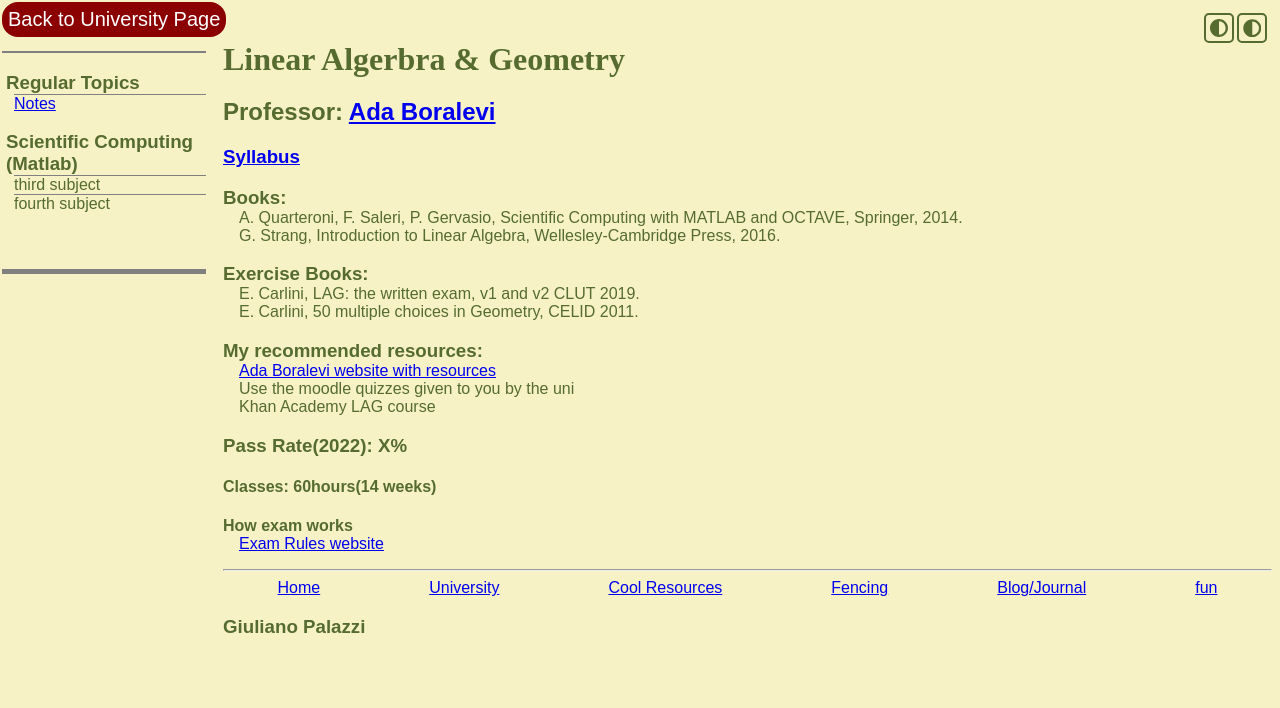
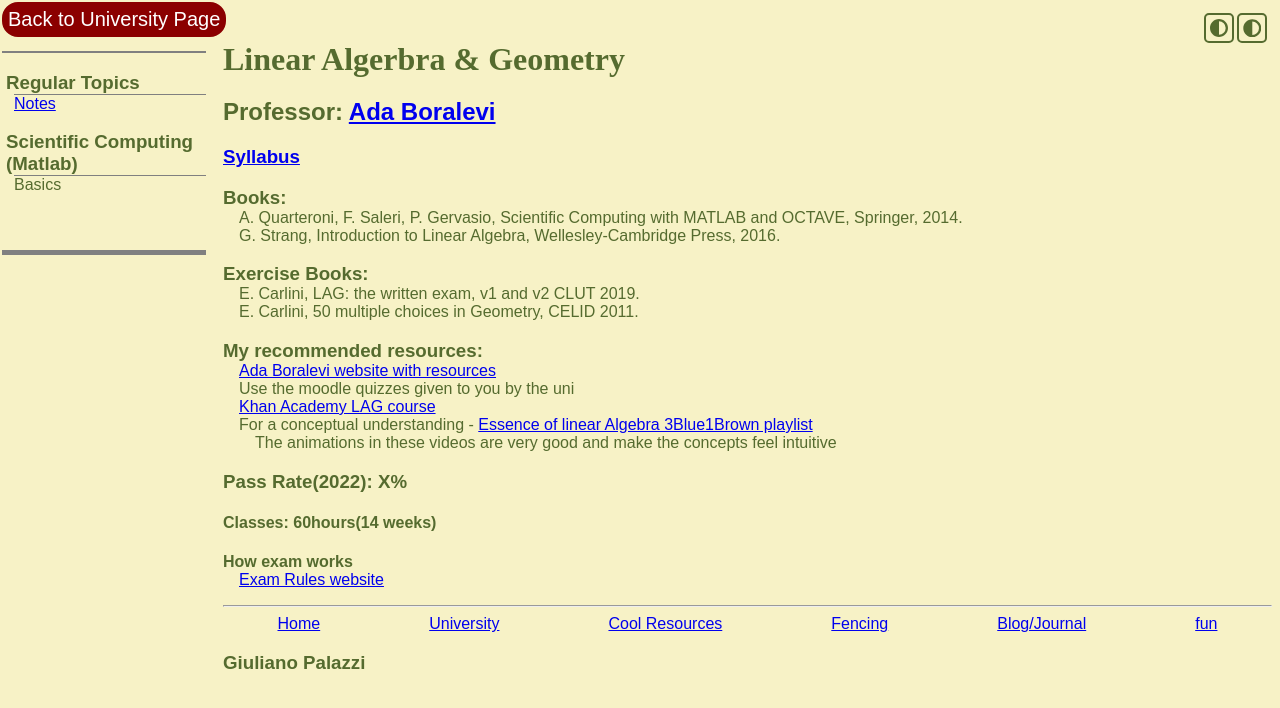
Before and after one commit to GiulianoPalazzi/giulianopalazzi.github.io, a Jekyll site: the page built from uni/lag/lag_index.html, in a window 1280 px wide. Shown: the top 708 px of the page. Built offline with Jekyll 4.4.1, drawn with Linux system fonts in a browser that asks for light colours; nearby versions of some CDN libraries.

Commit message:
updated resources section by adding two youtube playlists I used while studying for the exam

```diff
--- a/uni/lag/lag_index.html
+++ b/uni/lag/lag_index.html
@@ -21,9 +21,12 @@ layout: subject_index
 </p>
 <h3 style="margin-bottom: 0px">My recommended resources:</h3>
 <p style="margin-top: 0px; margin-left: 1em;">
-<a href="https://staff.polito.it/ada.boralevi/didattica/Linear_algebra_and_geometry.html">Ada Boralevi website with resources</a><br />
-	Use the moodle quizzes given to you by the uni<br />
-	Khan Academy LAG course
+<a href="https://staff.polito.it/ada.boralevi/didattica/Linear_algebra_and_geometry.html" target="_blank">Ada Boralevi website with resources</a><br>
+	Use the moodle quizzes given to you by the uni<br>
+<a href="https://www.youtube.com/playlist?list=PLFD0EB975BA0CC1E0" target="_blank">Khan Academy LAG course</a><br>
+For a conceptual understanding - <a href="https://www.youtube.com/playlist?list=PLZHQObOWTQDPD3MizzM2xVFitgF8hE_ab" target="_blank">Essence of linear Algebra 3Blue1Brown playlist</a><br>
+&emsp;The animations in these videos are very good and make the concepts feel intuitive
+
 </p>
 <h3>Pass Rate(2022): X%</h3>
 <h4>Classes: 60hours(14 weeks)</h4>
@@ -38,7 +41,6 @@ layout: subject_index
 	</ul>
 	<h3>Scientific Computing (Matlab)</h3>
 	<ul>
-		<li>third subject</li>
-		<li>fourth subject</li>
+		<li>Basics</li>
 	</ul>
 </div>
```
